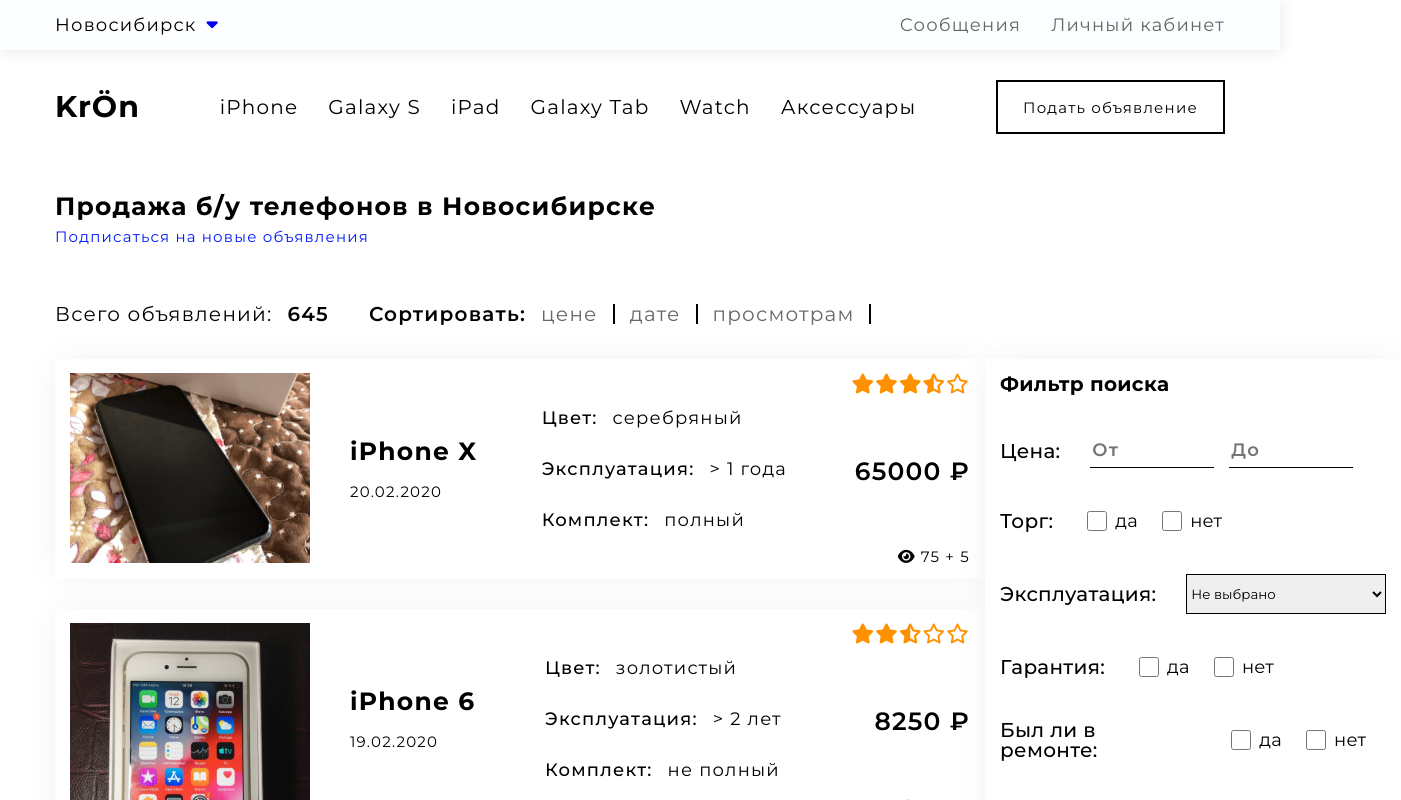
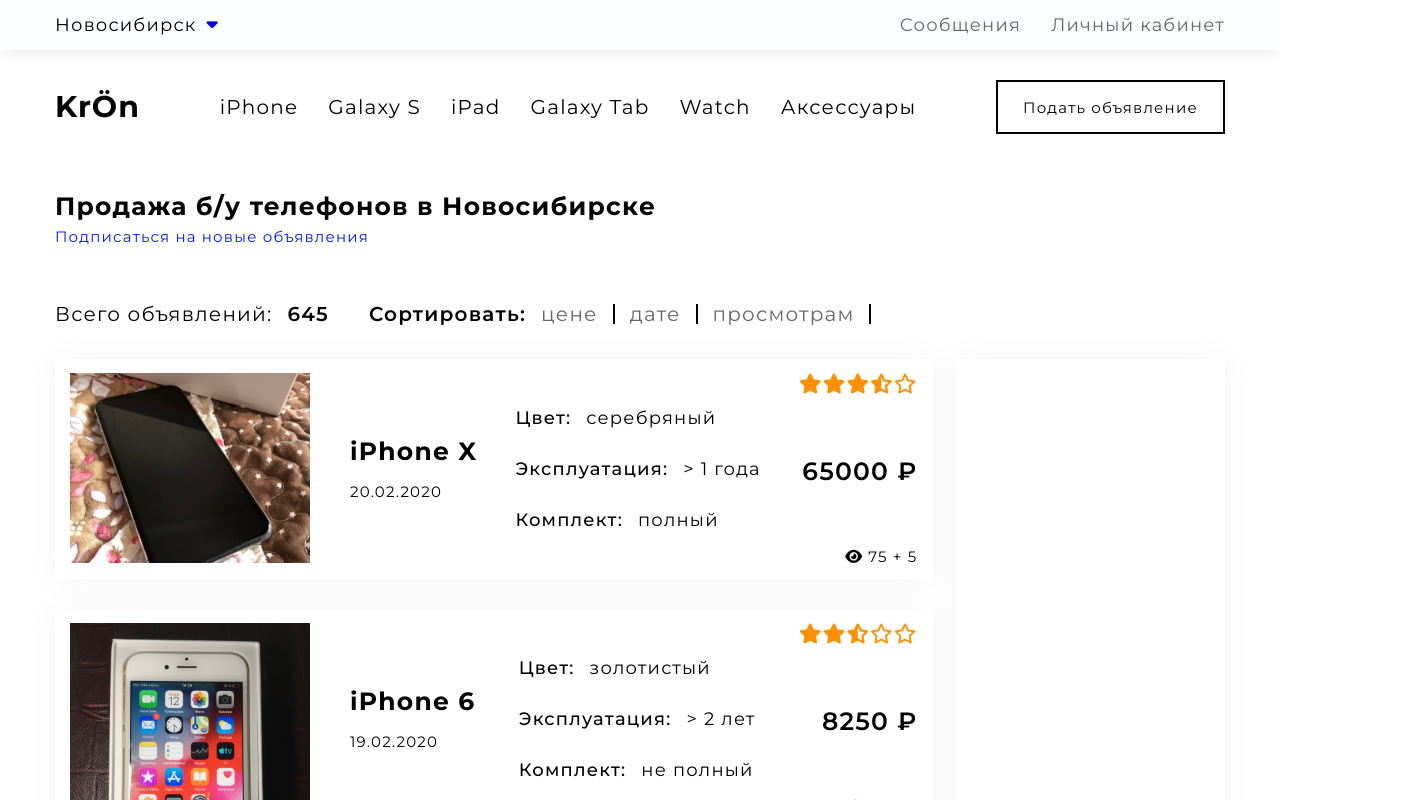
Before and after one commit to Shamany4/Kron, a React (Create React App) app in the folder client/: page / in a window 1280 px wide. Shown: the top 800 px of the page, 1401 px wide, since content can reach past the window. Built offline with nearby package versions, Linux system fonts and the light colour scheme.

Commit message:
Внесение правок

```diff
--- a/client/src/components/Content/Content.js
+++ b/client/src/components/Content/Content.js
@@ -6,6 +6,7 @@
 
 class Content extends Component {
   state = {
+    isOpen: false,
 
   }
 
--- a/client/src/components/Content/ContentFilter/ContentFilter.js
+++ b/client/src/components/Content/ContentFilter/ContentFilter.js
@@ -1,81 +1,12 @@
-import React, { Component } from "react";
+import React from "react";
 
-class ContentFilter extends Component {
-  state = {
+const ContentFilter = () => {
+  return(
+    <div className="content-filter">
+      <div className="content-filter-wrap">
 
-  }
-  render() {
-    return (
-      <div className="content-filter">
-
-        <div className="filter-header">
-          <h2 className="filter-header__title">Фильтр поиска</h2>
-        </div>
-
-        <div className="filter-block">
-          <div className="filter-title">
-            <h3 className="filter-title__item">Цена:</h3>
-          </div>
-          <div className="filter-block-price">
-            <input type="text" className="filter-block-price__input" placeholder="От"/>
-            <input type="text" className="filter-block-price__input" placeholder="До"/>
-          </div>
-        </div>
-
-        <div className="filter-block">
-          <div className="filter-title">
-            <h3 className="filter-title__item">Торг:</h3>
-          </div>
-          <div className="filter-block-check">
-            <input type="checkbox" className="filter-block-check__checkbox"/>
-            <span className="filter-block-check__label">да</span>
-            <input type="checkbox" className="filter-block-check__checkbox"/>
-            <span className="filter-block-check__label">нет</span>
-          </div>
-        </div>
-
-        <div className="filter-block">
-          <div className="filter-title">
-            <h3 className="filter-title__item">Эксплуатация:</h3>
-          </div>
-          <div className="filter-block-kit">
-            <select name="select_kit" id="select_kit" className="filter-block-kit__select">
-              <option value="0" className="filter-block-kit__item">Не выбрано</option>
-              <option value="1" className="filter-block-kit__item">Более 1 года</option>
-              <option value="2" className="filter-block-kit__item">Более 2 лет</option>
-            </select>
-          </div>
-        </div>
-
-        <div className="filter-block">
-          <div className="filter-title">
-            <h3 className="filter-title__item">Гарантия:</h3>
-          </div>
-          <div className="filter-block-check">
-            <input type="checkbox" className="filter-block-check__checkbox"/>
-            <span className="filter-block-check__label">да</span>
-            <input type="checkbox" className="filter-block-check__checkbox"/>
-            <span className="filter-block-check__label">нет</span>
-          </div>
-        </div>
-
-        <div className="filter-block">
-          <div className="filter-title">
-            <h3 className="filter-title__item">Был ли в ремонте:</h3>
-          </div>
-          <div className="filter-block-check">
-            <input type="checkbox" className="filter-block-check__checkbox"/>
-            <span className="filter-block-check__label">да</span>
-            <input type="checkbox" className="filter-block-check__checkbox"/>
-            <span className="filter-block-check__label">нет</span>
-          </div>
-        </div>
-
-        <div className="filter-block">
-          <a href="/" className="filter-block__btn">Применить</a>
-        </div>
       </div>
-    );
-  }
+    </div>
+  );
 }
 export default ContentFilter;
--- a/client/src/components/Content/content.sass
+++ b/client/src/components/Content/content.sass
@@ -8,10 +8,10 @@
   &-card
     display: flex
     flex-direction: column
+    width: 75%
 
 // Карточки товара
 .card
-  width: 930px
   height: 220px
   background: #ffffff
   box-shadow: 0 0 30px rgba(#000000, 0.05)
@@ -66,7 +66,7 @@
 // Фильтр поиска
 .content-filter
   padding: 15px
-  width: 450px
+  width: 23%
   letter-spacing: 0.3px
   height: 530px
   background: #ffffff
--- /dev/null
+++ b/client/src/components/Login/BackDrop/BackDrop.js
@@ -0,0 +1,6 @@
+import React from "react";
+import "./backdrop.sass"
+
+const BackDrop = props => <div className="backdrop-login" onClick={props.click}></div>
+
+export default BackDrop;
--- /dev/null
+++ b/client/src/components/Login/BackDrop/backdrop.sass
@@ -0,0 +1,7 @@
+.backdrop-login
+  position: fixed
+  top: 0
+  left: 0
+  height: 100%
+  width: 100%
+  background: rgba(0, 0, 0, 0.7)
--- a/client/src/components/Login/Login.js
+++ b/client/src/components/Login/Login.js
@@ -1,12 +1,15 @@
 import React from "react";
 import "./Login.sass";
-import Logo from "../Navbar/Logo/Logo";
+import BackDrop from "./BackDrop/BackDrop";
 
-const Login = () => {
+const Login = (props) => {
+
   return (
+
     <div className="login">
+      <BackDrop click={props.click}/>
       <div className="login-block">
-        <a href="#" className="login-block_close">&times;</a>
+        <a href="#" className="login-block_close" onClick={props.click}>&times;</a>
         <div className="login-headers">
           <h3 className="login-headers__logo">KrÖn</h3>
           <p className="login-headers__title">Авторизация</p>
--- a/client/src/components/Login/Login.sass
+++ b/client/src/components/Login/Login.sass
@@ -1,11 +1,10 @@
 @import "../settings"
 .login
-  position: absolute
+  position: fixed
   top: 0
   left: 0
   height: 100%
   width: 100%
-  background: rgba($active, 0.6)
   display: flex
   justify-content: center
   align-items: center
--- a/client/src/components/TopBar/TopBar.js
+++ b/client/src/components/TopBar/TopBar.js
@@ -2,11 +2,20 @@
 import './topbar.sass';
 import TopBarCity from "./TopBarCity/TopBarCity";
 import TopBarAccount from "./TopBarAccount/TopBarAccount";
+import Login from "../Login/Login";
 
 class TopBar extends Component{
   state = {
-    cityName: "Новосибирск"
+    cityName: "Новосибирск",
+    isActive: false
   }
+
+  changeActiveHandler = () => {
+    this.setState({
+      isActive: !this.state.isActive
+    })
+  }
+
 
   render() {
     return (
@@ -16,7 +25,11 @@
 
             <TopBarCity name={this.state.cityName}/>
 
-            <TopBarAccount />
+            <TopBarAccount
+              status={this.changeActiveHandler}
+            />
+
+            { this.state.isActive ? <Login click={this.changeActiveHandler}/> : null }
 
           </div>
         </div>
--- a/client/src/components/TopBar/TopBarAccount/TopBarAccount.js
+++ b/client/src/components/TopBar/TopBarAccount/TopBarAccount.js
@@ -1,11 +1,11 @@
 import React from "react";
 
-const TopBarAccount = () => {
+const TopBarAccount = props => {
   return(
-    <div className="account">
-      <div className="account-message">Сообщения</div>
-      <div className="account-auth">Личный кабинет</div>
-    </div>
+      <div className="account">
+        <div className="account-message">Сообщения</div>
+        <div className="account-auth" onClick={props.status}>Личный кабинет</div>
+      </div>
   );
 };
 
```
Also changed, not shown: 1 other file (tests, documents, lock files or other folders).
